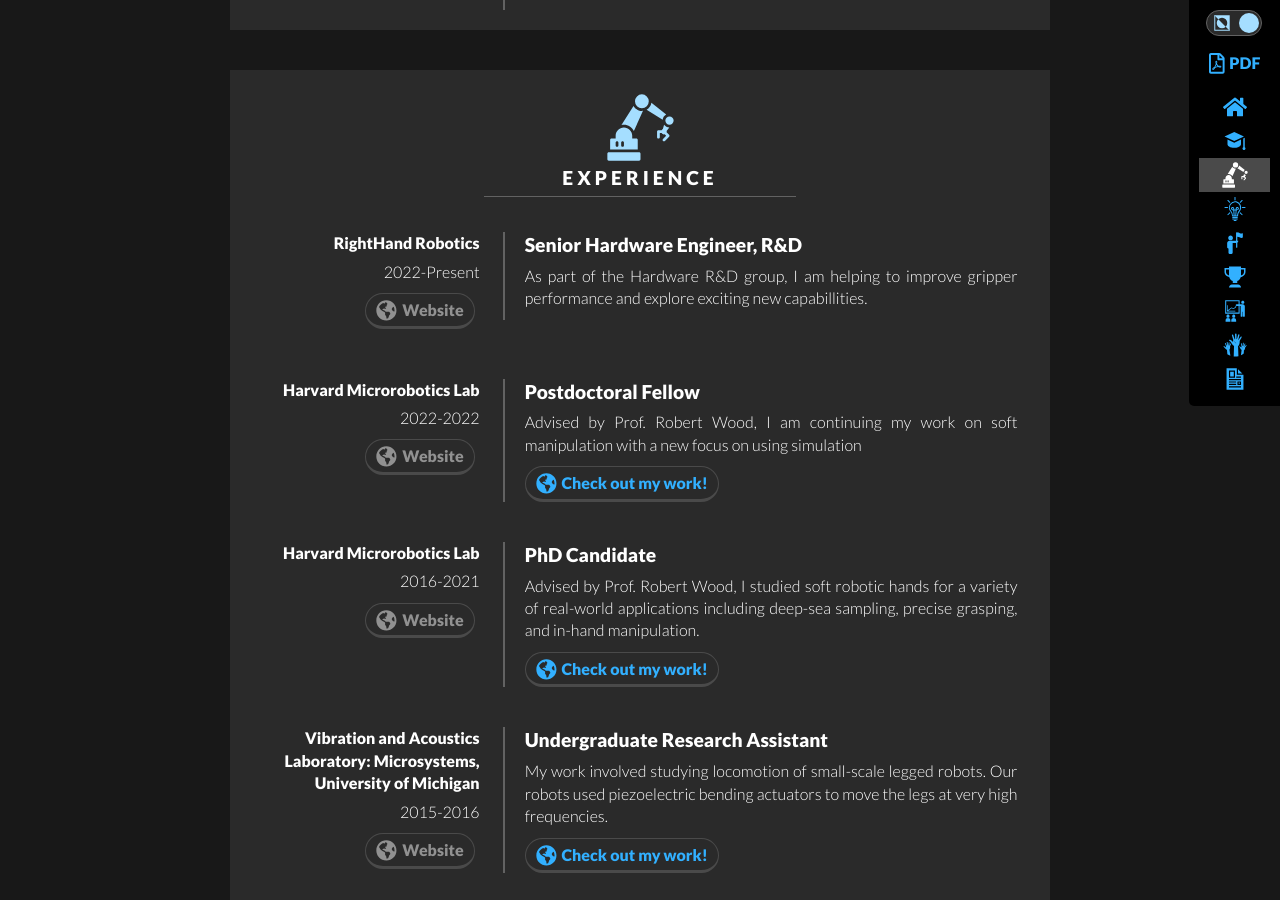
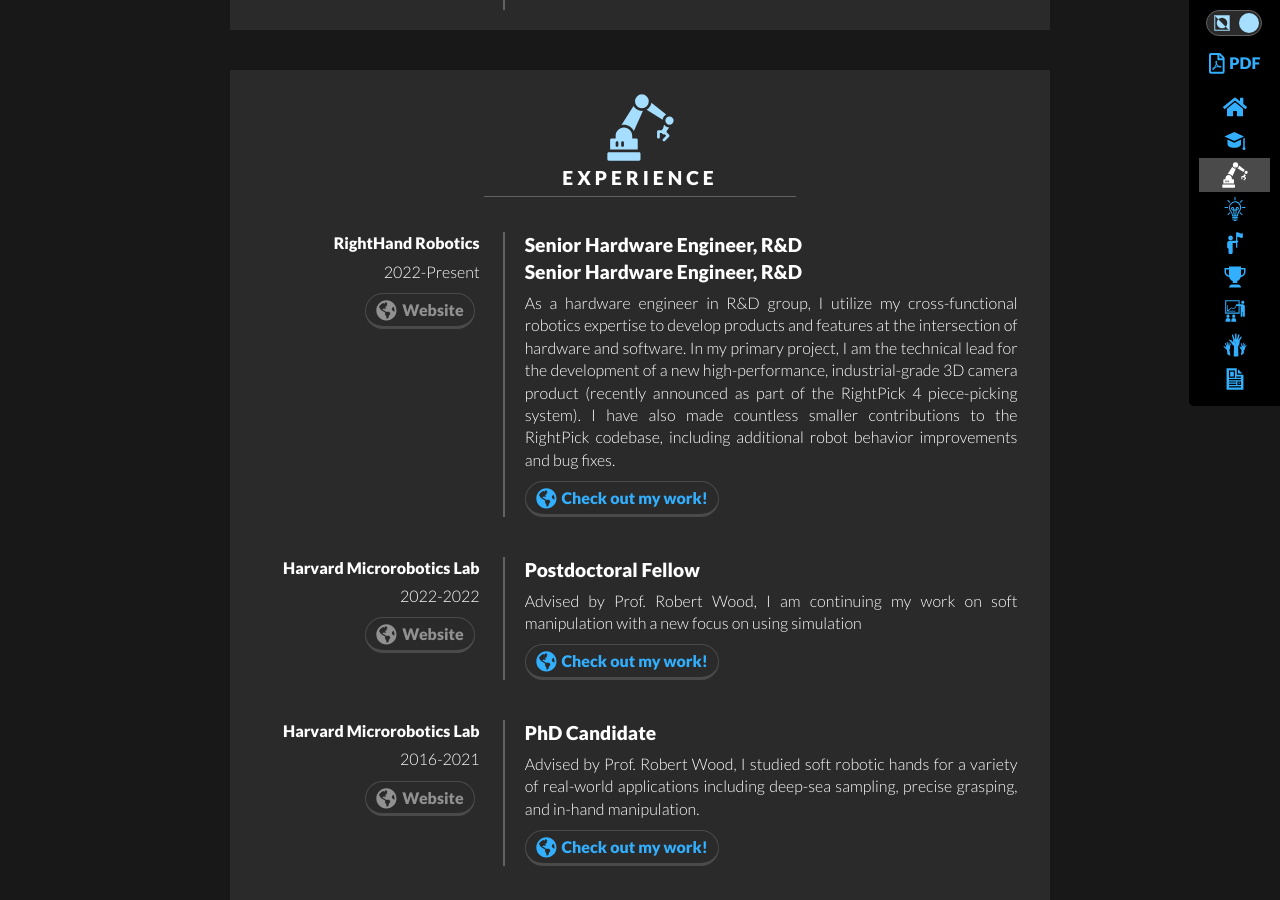
Before and after one commit to cbteeple/cbteeple.github.io, a Jekyll site: the page built from index.html, in a window 1280 px wide and 900 px high, scrolled down 1045 px. Built offline with Jekyll 4.4.1, drawn with Linux system fonts in a browser that asks for light colours; nearby versions of some CDN libraries.

Commit message:
Update jobs.yml

```diff
--- a/_data/jobs.yml
+++ b/_data/jobs.yml
@@ -1,9 +1,12 @@
--   title: Senior Hardware Engineer, R&D
+-   title: Senior Hardware Engineer, R&D<br>Senior Hardware Engineer, R&D
     company: RightHand Robotics
     company_site: https://www.righthandrobotics.com/
-    description: As part of the Hardware R&D group, I am helping to improve gripper performance and explore exciting new capabillities.
+    description: As a hardware engineer in R&D group, I utilize my cross-functional robotics expertise to
+        develop products and features at the intersection of hardware and software. In my primary project, I am the technical lead for the development
+        of a new high-performance, industrial-grade 3D camera product (recently announced as part of the RightPick 4 piece-picking system). I have also
+        made countless smaller contributions to the RightPick codebase, including additional robot behavior improvements and bug fixes.
     period: 2022-Present
-    #link: https://www.righthandrobotics.com/
+    link: https://righthandrobotics.com/products
 
 -   title: Postdoctoral Fellow
     company: Harvard Microrobotics Lab
```
